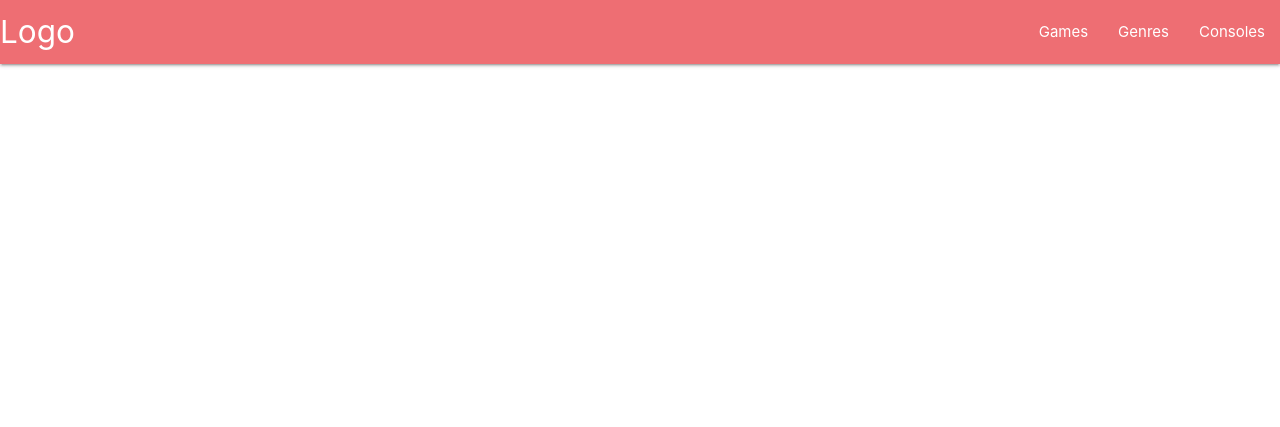
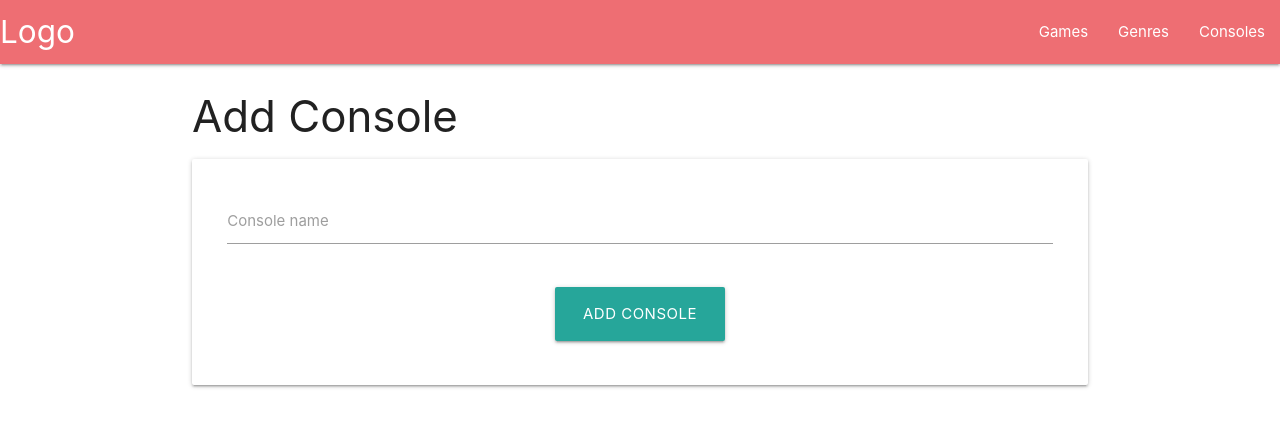
Before and after one commit to antonia-white/game-base, a Flask app: page /add_console in a window 1280 px wide. Shown: the top 427 px of the page. Run offline with Flask 2, Linux system fonts and the light colour scheme; the visitor is signed in with stand-in values (Sample User, id 1); data that the repository does not hold is empty.

Commit message:
Add store console form in add_console.html

```diff
--- a/gamebase/templates/add_console.html
+++ b/gamebase/templates/add_console.html
@@ -1,4 +1,25 @@
 {% extends "base.html" %}
 {% block content %}
+<h3>Add Console</h3>
+
+<div class="row card-panel">
+    <form class="col s12" method="POST" action="{{ url_for('add_console') }}">
+        <!-- Name -->
+        <div class="row">
+            <div class="input-field col s12">
+                <input id="console_name" name="console_name" type="text" class="validate" maxlength="50" required>
+                <label for="cconsole_name">Console name</label>
+            </div>
+        </div>
+        <!-- submit button -->
+        <div class="row">
+            <div class="col s12 center-align">
+                <button type="submit" class="btn-large">
+                    Add console
+                </button>
+            </div>
+        </div>
+    </form>
+</div>
 
 {% endblock %}
```
